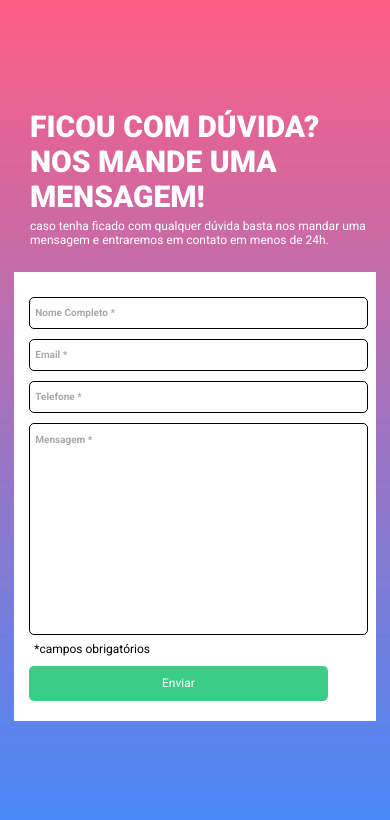
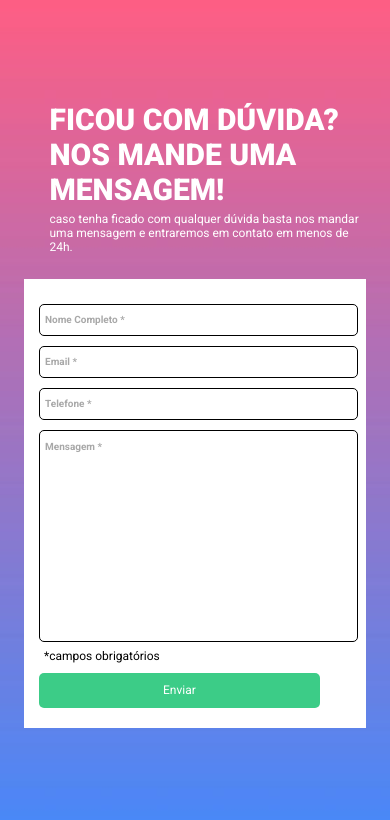
Before and after one commit to ryanpaiva/validacao-form-js, a plain HTML site: page index.html in a window 390 px wide. Shown: the top 820 px of the page. Drawn offline with Linux system fonts and the light colour scheme.

Commit message:
att responsivo

```diff
--- a/src/css/responsivo.css
+++ b/src/css/responsivo.css
@@ -8,7 +8,7 @@
     }
 
     .infos {
-        width: 100%;
+        width: 90%;
         margin: -15px 0 25px 60px;
     }
 
@@ -19,11 +19,11 @@
 
     .infos .descricao {
         font-size: 1.2rem;
-        width: 100%;
+        width: 90%;
     }
 
     .formulario {
-        width: 85%;
+        width: 80%;
         margin: 0;
         padding: 15px;
     }
```
